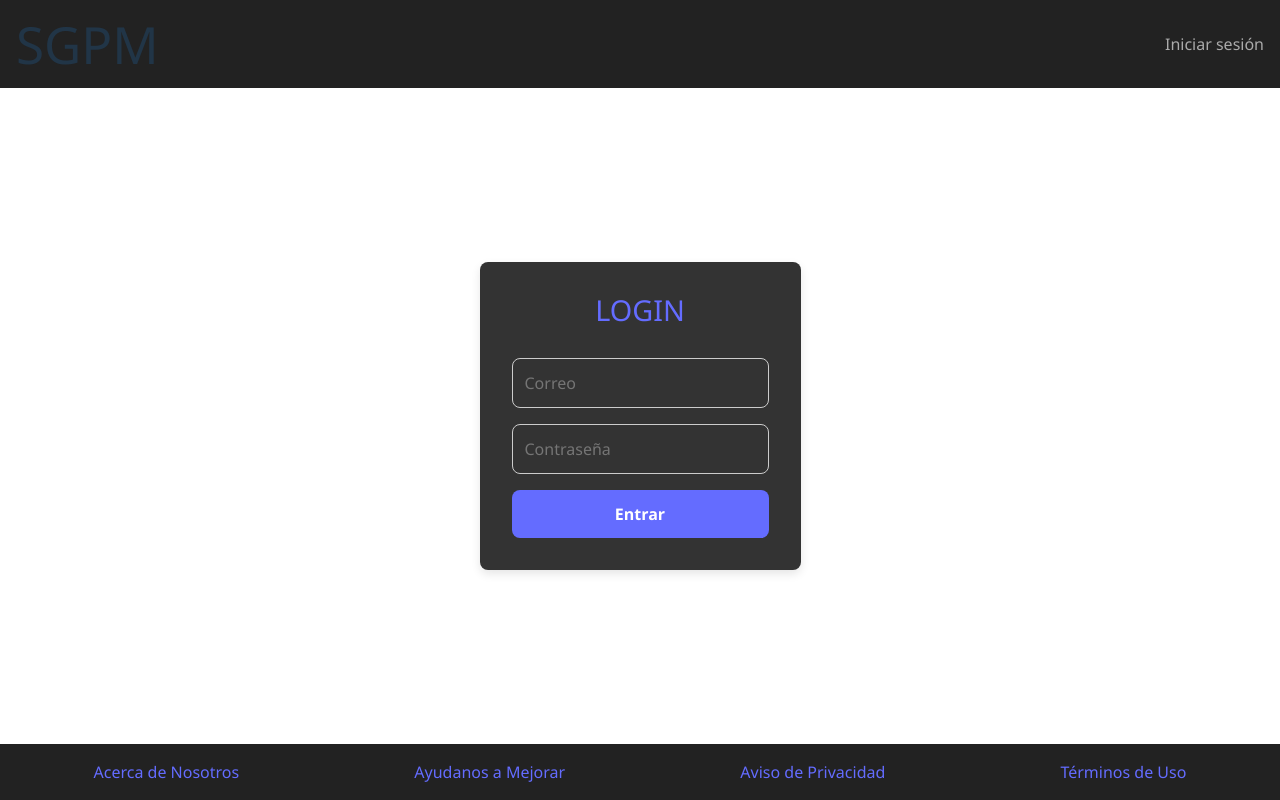
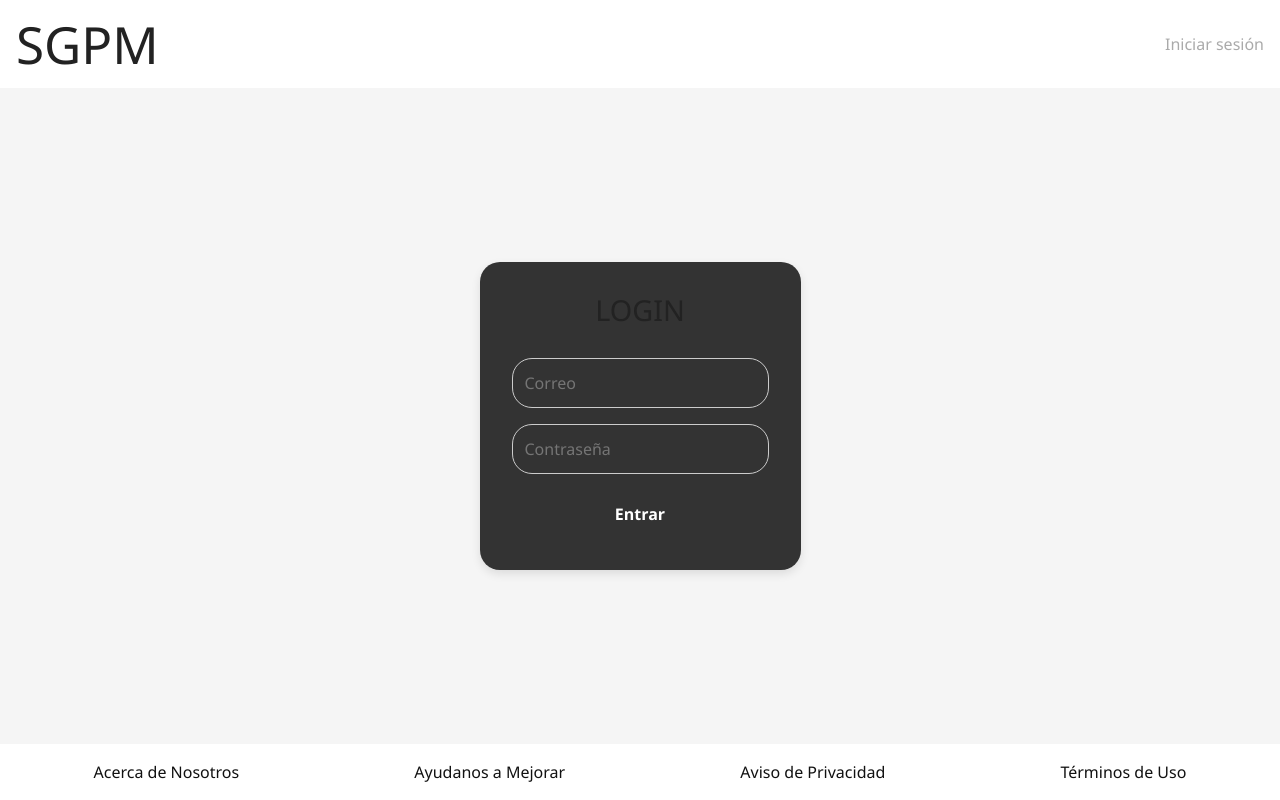
Before and after one commit to ldcantillom/sgpm-frontend, a React (Vite) app: page / in a window 1280 px wide. Built offline with nearby package versions, Linux system fonts and the light colour scheme.

Commit message:
[UPDATE]  modularity of variables and styles.

```diff
--- /dev/null
+++ b/src/styles/buttons.css
@@ -0,0 +1,30 @@
+button, .button {
+    border-radius: var(--button-radius);
+    border: none;
+    padding: 0.6em;
+    font-size: 1em;
+    font-weight: 500;
+    font-family: inherit;
+    cursor: pointer;
+    transition: border-color 0.25s;
+}
+
+.button1 {
+    background-color: var(--highlight);
+    color: var(--button1-text);
+}
+.button1:hover {
+    background-color: var(--hover);
+}
+.button1:focus,
+.button1:focus-visible {
+    outline: 4px auto -webkit-focus-ring-color;
+}
+
+.button2 {
+    background-color: var(--primary-color);
+    border: 3px solid var(--highlight);
+}
+.button2:hover {
+    border-color: var(--hover);
+}
--- a/src/styles/index.css
+++ b/src/styles/index.css
@@ -1,36 +1,13 @@
-:root {
-  --font-family: 'Segoe UI', Tahoma, Geneva, Verdana, sans-serif;
-  line-height: 1.5;
-  font-weight: 400;
-
-  color-scheme: light dark;
-  color: rgba(255, 255, 255, 0.87);
-  background-color: #242424;
-  --primary-color: #222;
-  --button-color: #646cff;
-  --button-hover-color: #535bf2;
-  --danger-color: #dc3545;
-
-  font-synthesis: none;
-  text-rendering: optimizeLegibility;
-  -webkit-font-smoothing: antialiased;
-  -moz-osx-font-smoothing: grayscale;
-
-  --border-radius: 8px;
-  --site-max-width-wide: 1280px;
-  --site-max-width-normal: 920px;
-  --site-max-width-thin: 680px;
-  --spacing: 1rem;
-
-}
+@import url('./variables.css');
+@import url('./buttons.css');
 
 a {
   font-weight: 500;
-  color: var(--button-color);
+  color: var(--highlight);
   text-decoration: inherit;
 }
 a:hover {
-  color: var(--button-hover-color);
+  color: var(--hover);
 }
 
 body {
@@ -46,35 +23,3 @@ h1 {
   font-size: 3.2em;
   line-height: 1.1;
 }
-
-button {
-  border-radius: 8px;
-  border: 1px solid transparent;
-  padding: 0.6em 1.2em;
-  font-size: 1em;
-  font-weight: 500;
-  font-family: inherit;
-  background-color: #1a1a1a;
-  cursor: pointer;
-  transition: border-color 0.25s;
-}
-button:hover {
-  border-color: var(--button-hover-color);
-}
-button:focus,
-button:focus-visible {
-  outline: 4px auto -webkit-focus-ring-color;
-}
-
-@media (prefers-color-scheme: light) {
-  :root {
-    color: #213547;
-    background-color: #ffffff;
-  }
-  a:hover {
-    color: #747bff;
-  }
-  button {
-    background-color: #f9f9f9;
-  }
-}
--- /dev/null
+++ b/src/styles/variables.css
@@ -0,0 +1,28 @@
+:root {
+  --font-family: 'Segoe UI', Tahoma, Geneva, Verdana, sans-serif;
+  line-height: 1.5;
+  font-weight: 400;
+
+  color: #222;
+  background-color: rgb(245, 245, 245);
+  --primary-color: #fff;
+  --secondary-color: #fde480;
+  --danger-color: #dc3545;
+  --hover: #333;
+  --highlight: #111;
+
+  --button1-text: #fff;
+
+  font-synthesis: none;
+  text-rendering: optimizeLegibility;
+  -webkit-font-smoothing: antialiased;
+  -moz-osx-font-smoothing: grayscale;
+
+  --border-radius: 20px;
+  --button-radius: 40px;
+  --site-max-width-wide: 1280px;
+  --site-max-width-normal: 920px;
+  --site-max-width-thin: 680px;
+  --spacing: 1rem;
+
+}
```
